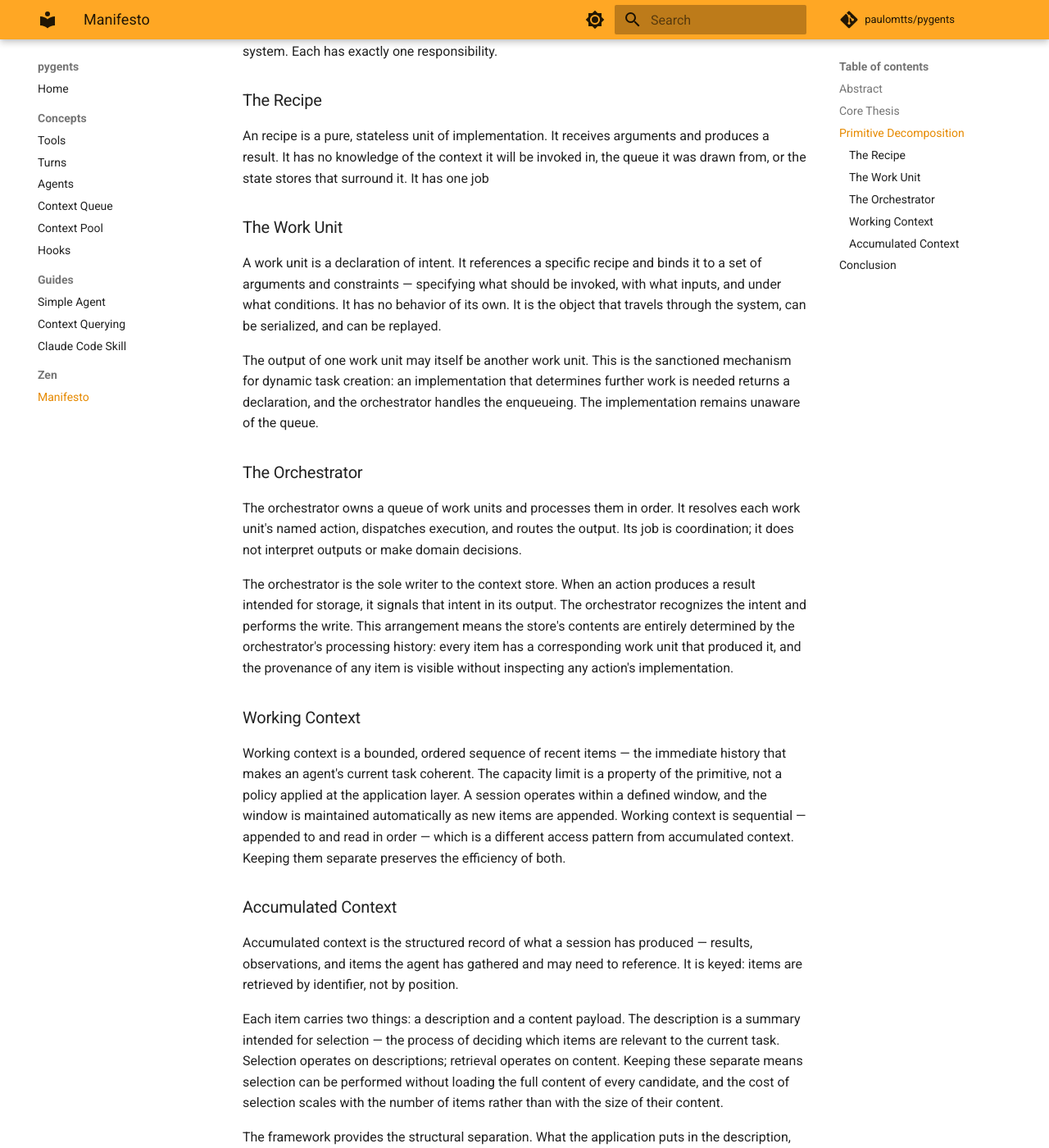
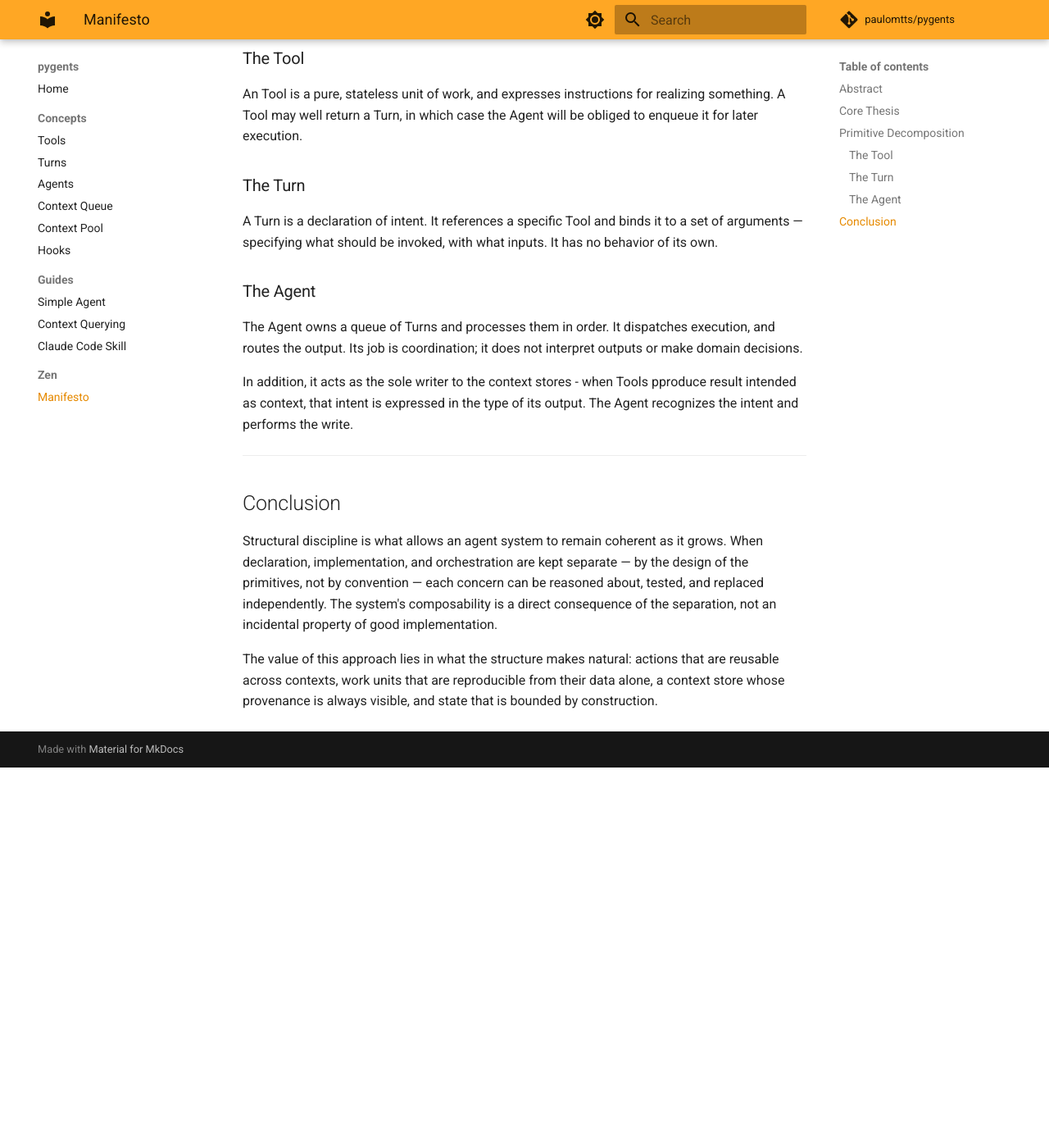
Before and after one commit to paulomtts/pygents, an MkDocs documentation site: the page built from docs/whitepaper.md, in a window 1280 px wide and 1400 px high, scrolled down 1535 px. Shown: the whole window at 82% size. Built offline with MkDocs 1.6.1 and Material for MkDocs 9.7.7, drawn with Linux system fonts in a browser that asks for light colours; comment, search, counter and statistics services are not loaded; after the commit the page ends 2471 px from its top, so only the background shows below that; some of the changed text lies outside the part shown.

Commit message:
enh: whitepaper

```diff
--- a/docs/whitepaper.md
+++ b/docs/whitepaper.md
@@ -4,7 +4,7 @@
 
 ## Abstract
 
-Orchestrating large language model-based agents requires making a set of foundational decisions about how concerns are separated, how state is managed, and where responsibility resides. This document proposes one coherent answer to those questions: a structural approach grounded in the separation of *declaration*, *implementation*, and *orchestration* as three irreducible concerns, realized through a minimal set of primitives with explicit responsibilities. The argument is that structural discipline — enforced by the design of the primitives themselves, not by convention — is the primary source of composability and evolvability in agent systems. What follows is a philosophical case for the decisions that produce this property, intended for engineers designing or evaluating agent orchestration systems from first principles.
+Orchestrating large language model-based agents requires making a set of foundational decisions about how concerns are separated, how state is managed, and where responsibility resides. This document proposes one coherent answer to those questions: a structural approach grounded in the separation of *declaration*, *implementation*, and *orchestration* as three irreducible concerns, realized through a minimal set of primitives with explicit responsibilities. The argument is that structural discipline — enforced by the design of the primitives themselves, not by convention — is the primary source of composability and evolvability in agent systems.
 
 ---
 
@@ -14,13 +14,13 @@ A well-designed agent system provides structure — primitives with clear invari
 
 Three concerns are irreducible in any orchestrated agent system, and each must remain ignorant of the others to do its job:
 
-**Implementation** is the realization of a unit of work: a function of its inputs, without awareness of queues, context stores, or the session surrounding it. It does not know when it will be called, by whom, or what state has accumulated before it runs. This ignorance is what makes implementations composable: a unit of work that holds no reference to the system invoking it can be used by any orchestrator, tested without a runtime, and replaced without disturbing anything that coordinates it.
+**Implementation** contains the instructions for the realization a unit of work: a function of its inputs, without awareness of queues, context stores, or the session surrounding it. It does not know when it will be called, by whom, or what state has accumulated before it runs. This ignorance is what makes implementations composable: a unit of work that holds no reference to the system invoking it can be used by any orchestrator, tested without a runtime, and replaced without disturbing anything that coordinates it.
 
 **Declaration** is the expression of intent: which action to invoke, with which arguments, under which constraints. It does not know how the work is carried out, when it will run, or what the orchestrator will do with its output. A declaration that knows nothing beyond its own intent can be described entirely as data — serialized, transmitted, and replayed without reconstructing any runtime state.
 
 **Orchestration** is the coordination of declarations: resolving what is named, dispatching execution, routing results, and maintaining accumulated state. It does not know how any individual implementation works and does not make decisions based on the semantic content of results — only on their type. This is what makes the orchestrator substitutable: a different coordinator can process the same queue of declarations without changing anything about the implementations or the intent they carry.
 
-The three concerns are individually justifiable, but their value is relational. Each is worth exactly what the others allow it to be. An implementation that reaches into the context store is no longer a pure function of its inputs; a declaration that embeds execution logic is no longer data; an orchestrator that interprets results is no longer a pure coordinator. The integrity of the system is not what happens when each concern does less — it is what happens when each is designed so that doing more is structurally awkward.
+The three concerns are individually justifiable, but their value is relational. Each is worth exactly what the others allow it to be. An implementation that reaches into a context store is no longer a pure function of its inputs; a declaration that embeds execution logic is no longer data; an orchestrator that interprets results is no longer a pure coordinator. The integrity of the system is not what happens when each concern does less — it is what happens when each is designed so that doing more is structurally awkward.
 
 ---
 
@@ -28,33 +28,19 @@ The three concerns are individually justifiable, but their value is relational.
 
 Structural separation is only possible if the primitives that enforce it are well-defined. The following five primitives constitute the minimal necessary vocabulary for a conforming agent system. Each has exactly one responsibility.
 
-### The Recipe
+### The Tool
 
-An recipe is a pure, stateless unit of implementation. It receives arguments and produces a result. It has no knowledge of the context it will be invoked in, the queue it was drawn from, or the state stores that surround it. It has one job
+An Tool is a pure, stateless unit of work, and expresses instructions for realizing something. A Tool may well return a Turn, in which case the Agent will be obliged to enqueue it for later execution.
 
-### The Work Unit
+### The Turn
 
-A work unit is a declaration of intent. It references a specific recipe and binds it to a set of arguments and constraints — specifying what should be invoked, with what inputs, and under what conditions. It has no behavior of its own. It is the object that travels through the system, can be serialized, and can be replayed.
+A Turn is a declaration of intent. It references a specific Tool and binds it to a set of arguments — specifying what should be invoked, with what inputs. It has no behavior of its own.
 
-The output of one work unit may itself be another work unit. This is the sanctioned mechanism for dynamic task creation: an implementation that determines further work is needed returns a declaration, and the orchestrator handles the enqueueing. The implementation remains unaware of the queue.
+### The Agent
 
-### The Orchestrator
+The Agent owns a queue of Turns and processes them in order. It dispatches execution, and routes the output. Its job is coordination; it does not interpret outputs or make domain decisions.
 
-The orchestrator owns a queue of work units and processes them in order. It resolves each work unit's named action, dispatches execution, and routes the output. Its job is coordination; it does not interpret outputs or make domain decisions.
-
-The orchestrator is the sole writer to the context store. When an action produces a result intended for storage, it signals that intent in its output. The orchestrator recognizes the intent and performs the write. This arrangement means the store's contents are entirely determined by the orchestrator's processing history: every item has a corresponding work unit that produced it, and the provenance of any item is visible without inspecting any action's implementation.
-
-### Working Context
-
-Working context is a bounded, ordered sequence of recent items — the immediate history that makes an agent's current task coherent. The capacity limit is a property of the primitive, not a policy applied at the application layer. A session operates within a defined window, and the window is maintained automatically as new items are appended. Working context is sequential — appended to and read in order — which is a different access pattern from accumulated context. Keeping them separate preserves the efficiency of both.
-
-### Accumulated Context
-
-Accumulated context is the structured record of what a session has produced — results, observations, and items the agent has gathered and may need to reference. It is keyed: items are retrieved by identifier, not by position.
-
-Each item carries two things: a description and a content payload. The description is a summary intended for selection — the process of deciding which items are relevant to the current task. Selection operates on descriptions; retrieval operates on content. Keeping these separate means selection can be performed without loading the full content of every candidate, and the cost of selection scales with the number of items rather than with the size of their content.
-
-The framework provides the structural separation. What the application puts in the description, and what mechanism it uses to select among them, remains entirely within the application's domain.
+In addition, it acts as the sole writer to the context stores - when Tools pproduce result intended as context, that intent is expressed in the type of its output. The Agent recognizes the intent and performs the write.
 
 ---
 
@@ -62,4 +48,4 @@ The framework provides the structural separation. What the application puts in t
 
 Structural discipline is what allows an agent system to remain coherent as it grows. When declaration, implementation, and orchestration are kept separate — by the design of the primitives, not by convention — each concern can be reasoned about, tested, and replaced independently. The system's composability is a direct consequence of the separation, not an incidental property of good implementation.
 
-The value of this approach lies in what the structure makes natural: actions that are reusable across contexts, work units that are reproducible from their data alone, a context store whose provenance is always visible, and state that is bounded by construction. These are not features added on top of the architecture. They are properties that emerge from the architecture — from defining primitives with exactly one responsibility each and letting the relationships between them enforce the rest.
+The value of this approach lies in what the structure makes natural: actions that are reusable across contexts, work units that are reproducible from their data alone, a context store whose provenance is always visible, and state that is bounded by construction.
```
